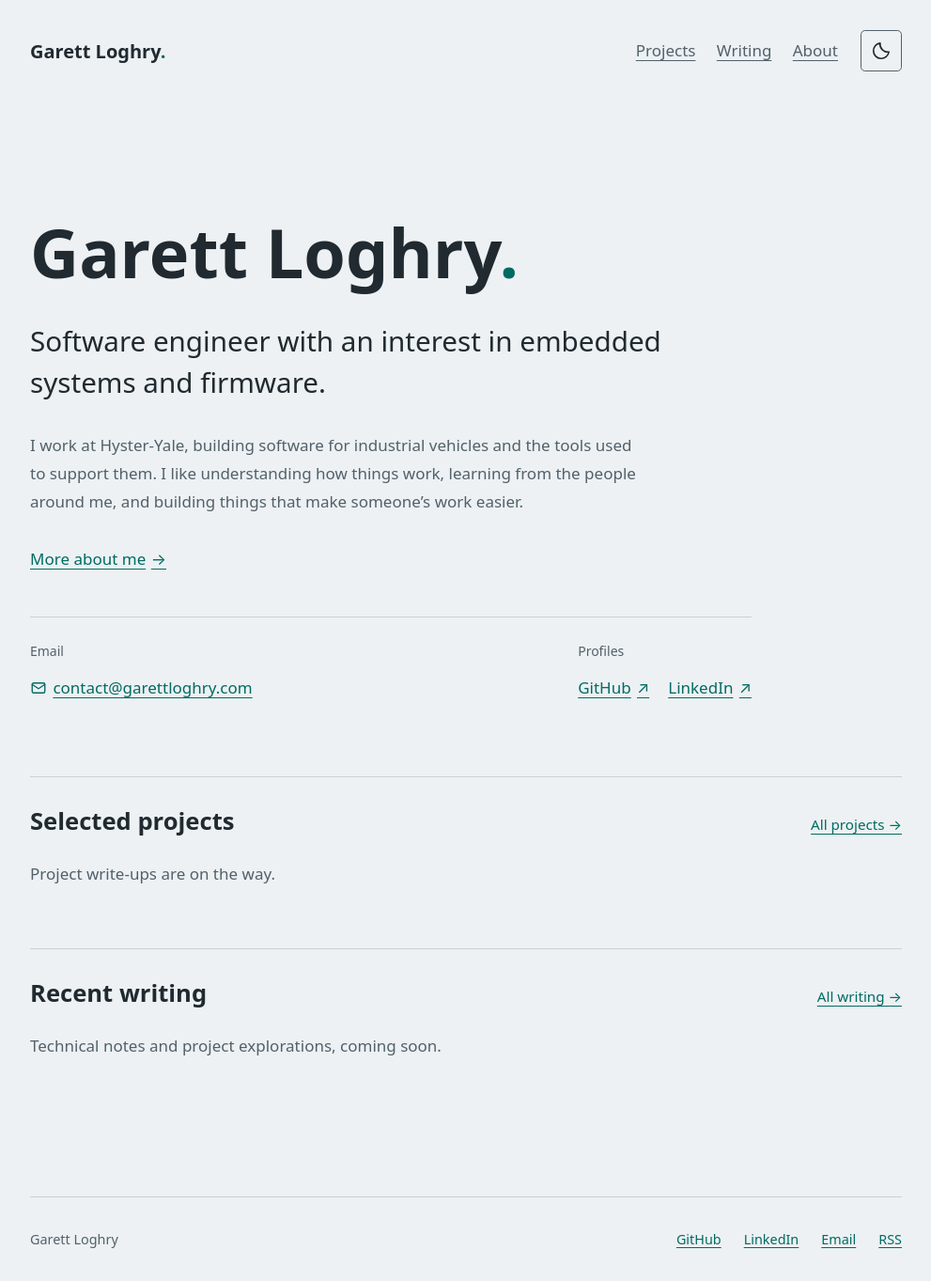
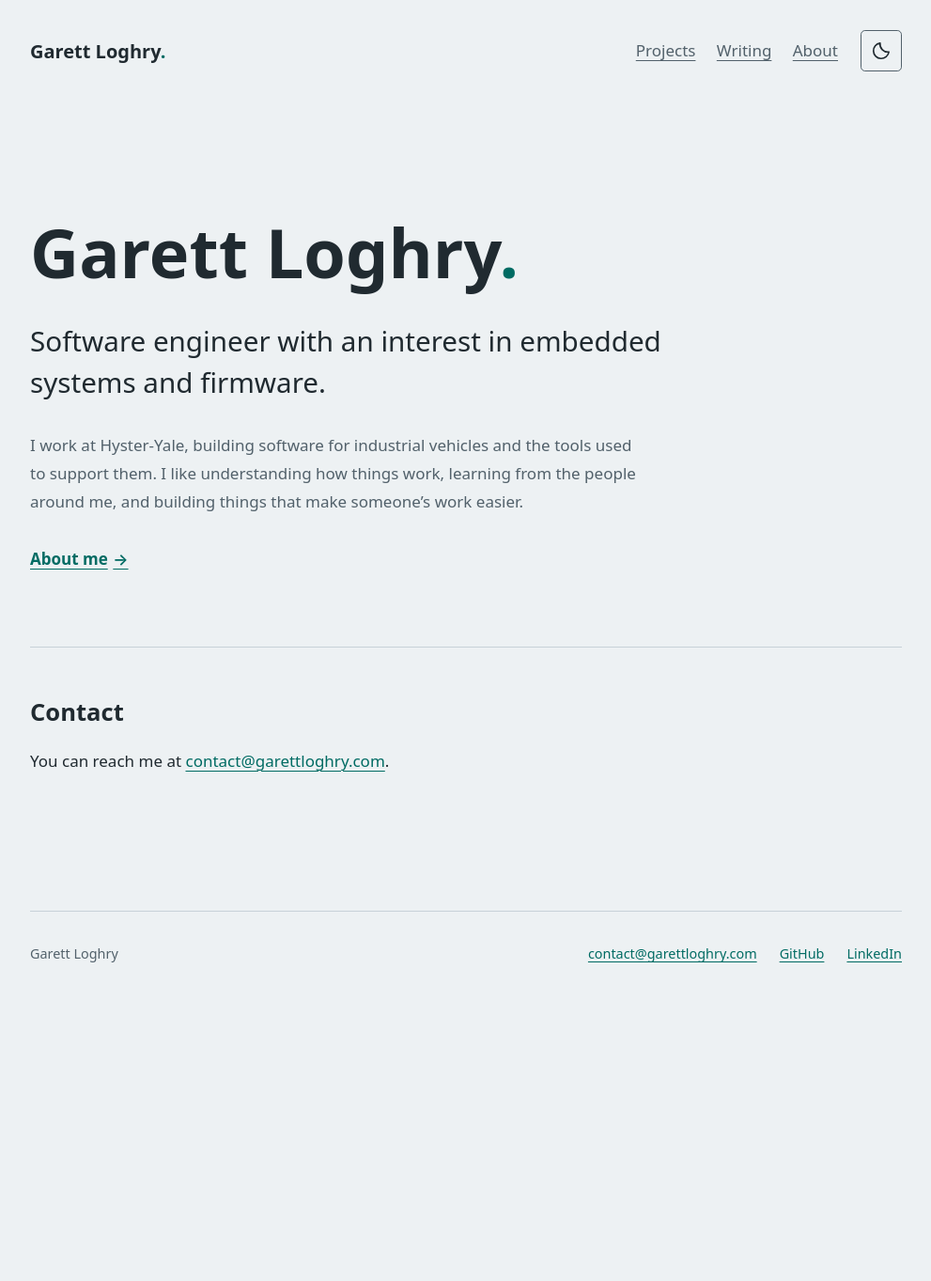
Before and after one commit to gloghry/gloghry.github.io, a Jekyll site: the page built from index.html, in a window 1280 px wide. Shown: the whole page at 94% size, without its empty margins (144-1135 px from the left). Built offline with Jekyll 4.4.1, drawn with Linux system fonts in a browser that asks for light colours; some web fonts are replaced; after the commit the page ends 1060 px from its top, so only the background shows below that.

Commit message:
Organize homepage, contact, and profile links by visitor purpose (#54)

```diff
--- a/_layouts/default.html
+++ b/_layouts/default.html
@@ -30,6 +30,11 @@
     </button>
   </header>
   <main id="main" class="wrap" tabindex="-1">{{ content }}</main>
-  <footer class="site-footer wrap"><span>Garett Loghry</span><a href="https://github.com/gloghry">GitHub</a>{% if site.linkedin_url %}<a href="{{ site.linkedin_url | escape }}">LinkedIn</a>{% endif %}{% if site.email %}<a href="mailto:{{ site.email | escape }}">Email</a>{% endif %}<a href="{{ '/feed.xml' | relative_url }}">RSS</a></footer>
+  <footer class="site-footer wrap">
+    <span>Garett Loghry</span>
+    {% if site.email %}<a href="mailto:{{ site.email | escape }}">{{ site.email | escape }}</a>{% endif %}
+    <a href="https://github.com/gloghry">GitHub</a>
+    {% if site.linkedin_url %}<a href="{{ site.linkedin_url | escape }}">LinkedIn</a>{% endif %}
+  </footer>
 </body>
 </html>
--- a/about/index.html
+++ b/about/index.html
@@ -10,8 +10,6 @@ description: Garett Loghry on his work, background, and interest in embedded sys
 <p>Before engineering, I spent over a decade at Music World, where I worked in customer support, technical support, and eventually assistant management. That experience is still a big part of how I approach my work. I care about being someone people can ask for help, explaining things clearly, and understanding what someone is actually trying to accomplish.</p>
 <p>I want to keep growing as an engineer and eventually take on more technical leadership. I’m applying to WSU’s engineering and technology management master’s program while continuing to develop my experience in embedded systems and firmware. There’s a lot I still want to learn, and I enjoy having people around me who challenge how I think.</p>
 <p>This site is a place to share my projects and write about what I’m learning along the way.</p>
-{% if site.email %}
-<h2>Contact</h2>
-<p>You can reach me at <a href="mailto:{{ site.email | escape }}">{{ site.email | escape }}</a> or find me on {% if site.linkedin_url %}<a href="{{ site.linkedin_url | escape }}">LinkedIn</a> and {% endif %}<a href="https://github.com/gloghry">GitHub</a>.</p>
-{% endif %}
+<h2>Profiles</h2>
+<p><a href="https://github.com/gloghry">GitHub</a>{% if site.linkedin_url %} · <a href="{{ site.linkedin_url | escape }}">LinkedIn</a>{% endif %}</p>
 </article>
--- a/assets/styles.css
+++ b/assets/styles.css
@@ -73,17 +73,11 @@ h2 { font-size:1.6rem; }
 h3 { font-size:1.2rem; }
 .lede { font-size:clamp(1.35rem,3.4vw,1.85rem); line-height:1.5;  }
 .intro { max-width:41rem; color:var(--muted); }
-.hero-about { margin:1.5rem 0 0; }
-.hero-about a { display:inline-flex; align-items:center; gap:.35rem; min-height:44px; }
-.hero-contact { display:grid; grid-template-columns:minmax(0,1fr) auto; gap:1.5rem 3rem; margin:2.5rem 0 0; padding-top:1.5rem; border-top:1px solid var(--line); }
-.hero-contact > div { min-width:0; }
-.hero-contact dt { color:var(--muted); font-size:.875rem; margin-bottom:.25rem; }
-.hero-contact dd { margin:0; }
-.hero-contact a { display:inline-flex; align-items:center; gap:.4rem; min-height:44px; max-width:100%; }
-.hero-email span { min-width:0; overflow-wrap:anywhere; }
-.hero-email svg { flex-shrink:0; }
-.hero-profiles { display:flex; flex-wrap:wrap; gap:.25rem 1.25rem; list-style:none; padding:0; margin:0; }
-@media (max-width:600px) { .hero-contact { grid-template-columns:minmax(0,1fr); gap:1rem; } }
+.hero-actions { display:flex; align-items:center; flex-wrap:wrap; gap:.5rem 1.5rem; margin-top:1.5rem; }
+.hero-actions a { display:inline-flex; align-items:center; gap:.35rem; min-height:44px; }
+.hero-primary { font-weight:600; }
+.hero-secondary { color:var(--muted); font-size:.95rem; }
+.contact-address { overflow-wrap:anywhere; }
 .home-section { padding-block:2rem 3rem; border-top:1px solid var(--line); }
 .section-heading { display:flex; justify-content:space-between; align-items:baseline; gap:1rem; flex-wrap:wrap; margin-bottom:1.5rem; }
 .section-heading h2 { margin:0; }
@@ -102,6 +96,7 @@ blockquote { margin-inline:0; padding-left:1.5rem; border-left:3px solid var(--a
 img { max-width:100%; height:auto; }
 .site-footer { display:flex; gap:1.5rem; flex-wrap:wrap; margin-top:5rem; padding-block:2rem; border-top:1px solid var(--line); font-size:.9rem; color:var(--muted); }
 .site-footer span { margin-right:auto; }
+.site-footer a { min-width:0; max-width:100%; overflow-wrap:anywhere; }
 @media (max-width:600px) { .site-header { gap:1rem; padding-block:1.4rem; } .wordmark { flex-basis:100%; } nav { gap:1rem; } #theme-toggle { margin-left:auto; } .hero { padding-block:3rem; } .wrap { width:calc(100% - 2rem); } .page-heading { padding-top:2rem; } }
 
 .about-portrait { float:right; width:15rem; max-width:42%; height:auto; margin:.5rem 0 1.5rem 2rem; border:1px solid var(--line); border-radius:.5rem; image-orientation:from-image; }
--- a/index.html
+++ b/index.html
@@ -1,35 +1,35 @@
 ---
 description: Software engineer with an interest in embedded systems and firmware.
 ---
+{% assign projects = site.projects | sort: 'order' %}
 <section class="hero">
   <h1>Garett Loghry<span class="accent">.</span></h1>
   <p class="lede">Software engineer with an interest in embedded systems and firmware.</p>
   <p class="intro">I work at Hyster-Yale, building software for industrial vehicles and the tools used to support them. I like understanding how things work, learning from the people around me, and building things that make someone’s work easier.</p>
-  <p class="hero-about"><a href="{{ '/about/' | relative_url }}">More about me <span aria-hidden="true">→</span></a></p>
-  <dl class="hero-contact">
-    {% if site.email %}
-    <div>
-      <dt>Email</dt>
-      <dd><a class="hero-email" href="mailto:{{ site.email | escape }}"><svg viewBox="0 0 24 24" width="18" height="18" fill="none" stroke="currentColor" stroke-width="1.8" stroke-linecap="round" stroke-linejoin="round" aria-hidden="true" focusable="false"><rect x="3" y="5" width="18" height="14" rx="2"></rect><path d="m3 7 9 6 9-6"></path></svg><span>{{ site.email | escape }}</span></a></dd>
-    </div>
+  <div class="hero-actions">
+    {% if projects.size > 0 %}
+    <a class="hero-primary" href="{{ '/projects/' | relative_url }}">View projects <span aria-hidden="true">→</span></a>
+    <a class="hero-secondary" href="{{ '/about/' | relative_url }}">About me</a>
+    {% else %}
+    <a class="hero-primary" href="{{ '/about/' | relative_url }}">About me <span aria-hidden="true">→</span></a>
     {% endif %}
-    <div>
-      <dt>Profiles</dt>
-      <dd>
-        <ul class="hero-profiles">
-          <li><a href="https://github.com/gloghry">GitHub <span aria-hidden="true">↗</span></a></li>
-          {% if site.linkedin_url %}<li><a href="{{ site.linkedin_url | escape }}">LinkedIn <span aria-hidden="true">↗</span></a></li>{% endif %}
-        </ul>
-      </dd>
-    </div>
-  </dl>
+  </div>
 </section>
+{% if projects.size > 0 %}
 <section class="home-section" aria-labelledby="projects-heading">
   <div class="section-heading"><h2 id="projects-heading">Selected projects</h2><a href="{{ '/projects/' | relative_url }}">All projects →</a></div>
-  {% assign projects = site.projects | sort: 'order' %}
-  {% for project in projects limit:3 %}<article class="entry"><h3><a href="{{ project.url | relative_url }}">{{ project.title | escape }}</a></h3><p>{{ project.description | escape }}</p></article>{% else %}<p class="muted">Project write-ups are on the way.</p>{% endfor %}
+  {% for project in projects limit:3 %}<article class="entry"><h3><a href="{{ project.url | relative_url }}">{{ project.title | escape }}</a></h3><p>{{ project.description | escape }}</p></article>{% endfor %}
 </section>
+{% endif %}
+{% if site.posts.size > 0 %}
 <section class="home-section" aria-labelledby="writing-heading">
   <div class="section-heading"><h2 id="writing-heading">Recent writing</h2><a href="{{ '/writing/' | relative_url }}">All writing →</a></div>
-  {% for post in site.posts limit:3 %}<article class="entry"><time class="muted" datetime="{{ post.date | date_to_xmlschema }}">{{ post.date | date: '%b %-d, %Y' }}</time><h3><a href="{{ post.url | relative_url }}">{{ post.title | escape }}</a></h3><p>{{ post.description | escape }}</p></article>{% else %}<p class="muted">Technical notes and project explorations, coming soon.</p>{% endfor %}
+  {% for post in site.posts limit:3 %}<article class="entry"><time class="muted" datetime="{{ post.date | date_to_xmlschema }}">{{ post.date | date: '%b %-d, %Y' }}</time><h3><a href="{{ post.url | relative_url }}">{{ post.title | escape }}</a></h3><p>{{ post.description | escape }}</p></article>{% endfor %}
 </section>
+{% endif %}
+{% if site.email %}
+<section class="home-section" id="contact" aria-labelledby="contact-heading">
+  <h2 id="contact-heading">Contact</h2>
+  <p>You can reach me at <a class="contact-address" href="mailto:{{ site.email | escape }}">{{ site.email | escape }}</a>.</p>
+</section>
+{% endif %}
--- a/writing/index.html
+++ b/writing/index.html
@@ -3,4 +3,5 @@ title: Writing
 description: Technical notes and project explorations by Garett Loghry.
 ---
 <header class="page-heading"><p class="eyebrow">Notes & explorations</p><h1>Writing</h1><p class="lede">A place to work through technical ideas and share what I learn.</p></header>
+<p><a href="{{ '/feed.xml' | relative_url }}">Subscribe via RSS</a></p>
 {% for post in site.posts %}<article class="entry"><time class="muted" datetime="{{ post.date | date_to_xmlschema }}">{{ post.date | date: '%B %-d, %Y' }}</time><h2><a href="{{ post.url | relative_url }}">{{ post.title | escape }}</a></h2><p>{{ post.description | escape }}</p>{% if post.tags.size > 0 %}<p class="muted">{{ post.tags | join: ' · ' | escape }}</p>{% endif %}</article>{% else %}<p class="muted">No posts yet. Technical notes and project explorations are on the way.</p>{% endfor %}
```
Also changed, not shown: docs/plan.md (+16 -0 lines).
